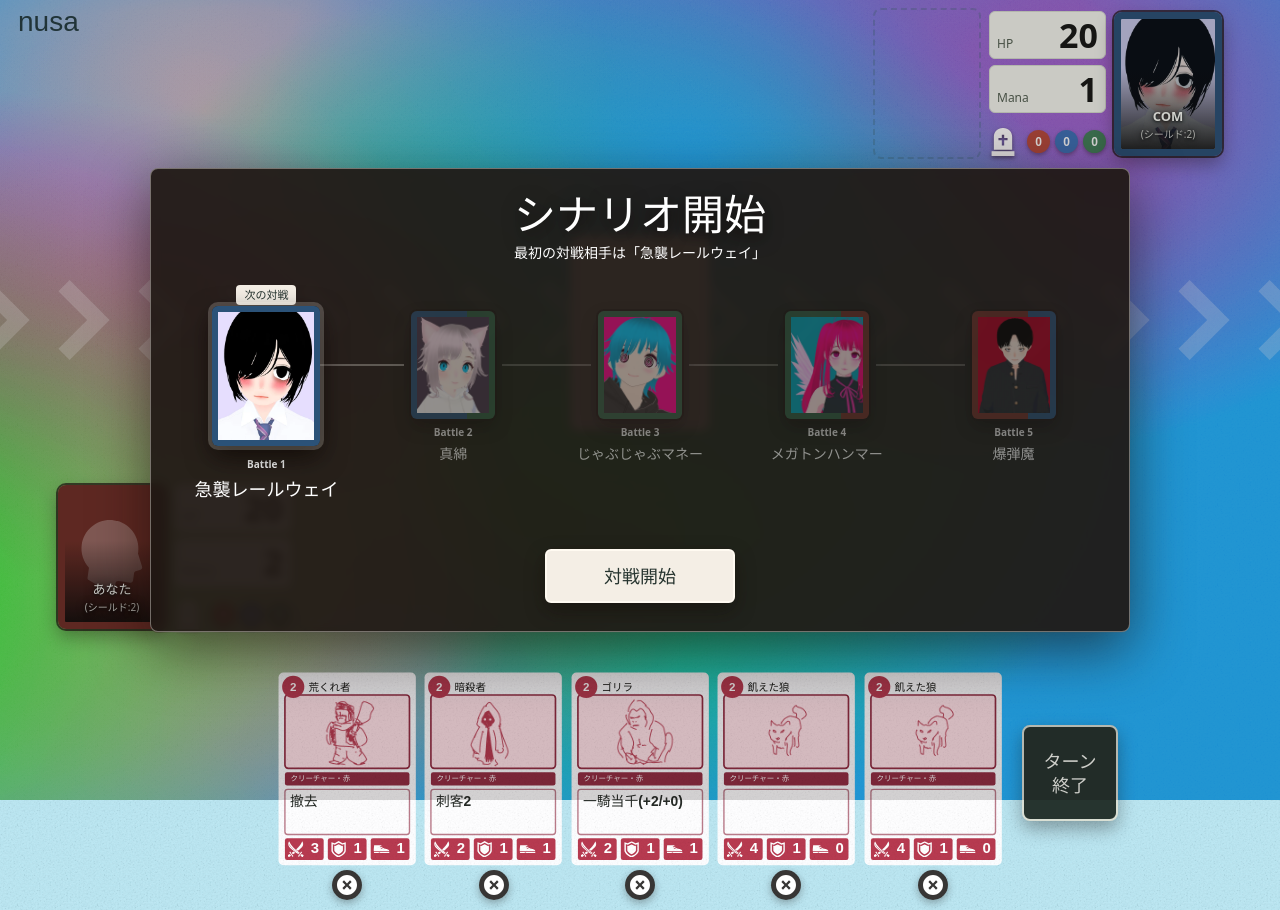
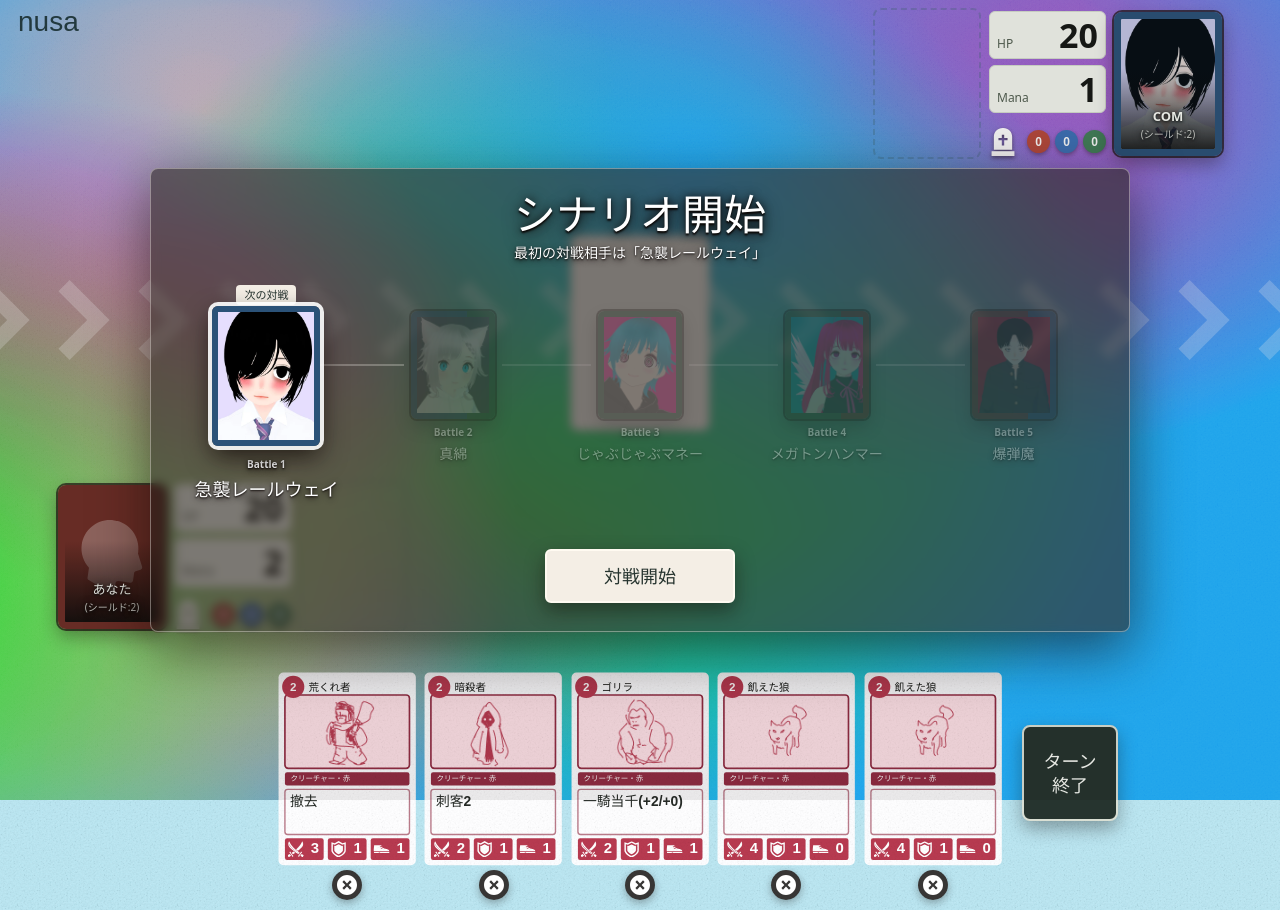
Before and after one commit to kurehajime/cardivide, a React (Vite) app: page / in a window 1280 px wide. Both pictures are taken after a click on the button "シナリオ開始". Built offline with nearby package versions, Linux system fonts and the light colour scheme; a web font is replaced by a local one.

Commit message:
UI調整

```diff
--- a/src/App.css
+++ b/src/App.css
@@ -590,7 +590,7 @@
   align-items: center;
   padding: 30px 24px 34px;
   border-block: 1px solid rgb(255 250 241 / 28%);
-  background: rgb(24 16 12 / 68%);
+  background: rgb(24 16 12 / 38%);
   box-shadow: 0 12px 36px rgb(20 10 6 / 38%);
   backdrop-filter: blur(4px) saturate(0.72);
   pointer-events: auto;
@@ -606,8 +606,9 @@
   line-height: 1.15;
   text-align: center;
   text-shadow:
-    0 3px 3px rgb(20 10 6 / 82%),
-    0 10px 28px rgb(20 10 6 / 68%);
+    0 2px 2px rgb(20 10 6 / 95%),
+    0 0 8px rgb(20 10 6 / 85%),
+    0 10px 28px rgb(20 10 6 / 72%);
 }
 
 .game-result-confirm {
@@ -640,7 +641,7 @@
 
 .scenario-result-overlay {
   padding: 24px;
-  background: rgb(20 10 6 / 18%);
+  background: rgb(20 10 6 / 8%);
   pointer-events: auto;
 }
 
@@ -653,7 +654,7 @@
   padding: 24px 28px 28px;
   border: 1px solid rgb(255 250 241 / 38%);
   border-radius: 8px;
-  background: rgb(31 23 19 / 92%);
+  background: rgb(31 23 19 / 52%);
   box-shadow: 0 18px 56px rgb(20 10 6 / 58%);
   color: #fff;
   backdrop-filter: blur(5px) saturate(0.75);
@@ -665,6 +666,17 @@
   justify-items: center;
   gap: 4px;
   text-align: center;
+}
+
+.scenario-result-header,
+.scenario-opponent-order,
+.scenario-opponent strong,
+.scenario-rewards h3,
+.scenario-reward-choice > strong,
+.scenario-reward-choice > span {
+  text-shadow:
+    0 1px 2px rgb(10 4 2 / 95%),
+    0 2px 6px rgb(10 4 2 / 85%);
 }
 
 .scenario-result-header p,
@@ -684,7 +696,10 @@
   font-size: 42px;
   font-weight: 400;
   line-height: 1.1;
-  text-shadow: 0 5px 18px rgb(10 4 2 / 80%);
+  text-shadow:
+    0 2px 2px rgb(10 4 2 / 95%),
+    0 0 8px rgb(10 4 2 / 85%),
+    0 5px 18px rgb(10 4 2 / 80%);
 }
 
 .scenario-result-dialog:is([data-result='win'], [data-result='loss'])
@@ -718,7 +733,12 @@
   align-content: start;
   gap: 6px;
   color: #fff;
-  opacity: 0.5;
+  opacity: 0.35;
+}
+
+.scenario-opponent:not(.scenario-opponent-next):not(.scenario-opponent-failed)
+  .scenario-opponent-icon {
+  filter: brightness(0.55);
 }
 
 .scenario-opponent:not(:last-child)::after {
@@ -804,7 +824,7 @@
 }
 
 .scenario-opponent-defeated {
-  opacity: 0.78;
+  opacity: 0.45;
 }
 
 .scenario-opponent-next {
@@ -822,7 +842,7 @@
   height: 140px;
   border-color: transparent;
   box-shadow:
-    0 0 0 4px rgb(255 250 241 / 20%),
+    0 0 0 4px rgb(255 255 255 / 90%),
     0 10px 26px rgb(10 4 2 / 72%);
   transform: translateY(-5px);
 }
@@ -847,7 +867,7 @@
 
 .scenario-opponent-failed .scenario-opponent-icon {
   border-color: transparent;
-  box-shadow: 0 0 0 4px rgb(217 107 96 / 18%);
+  box-shadow: 0 0 0 4px rgb(255 255 255 / 90%);
 }
 
 .scenario-result-confirm {
```
